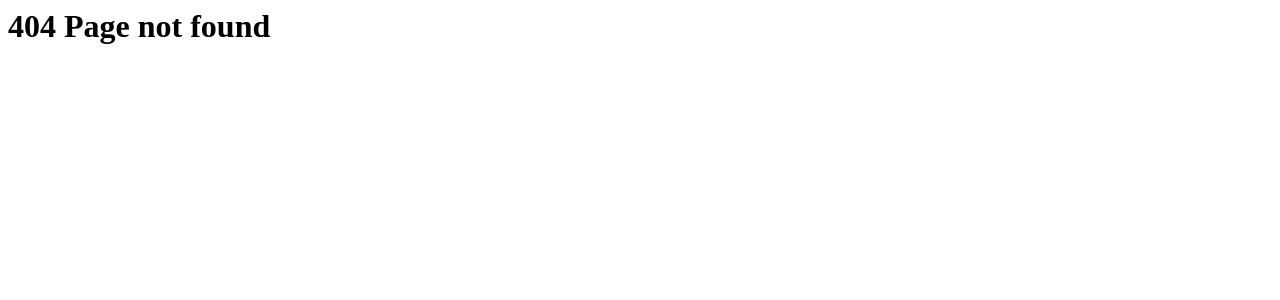
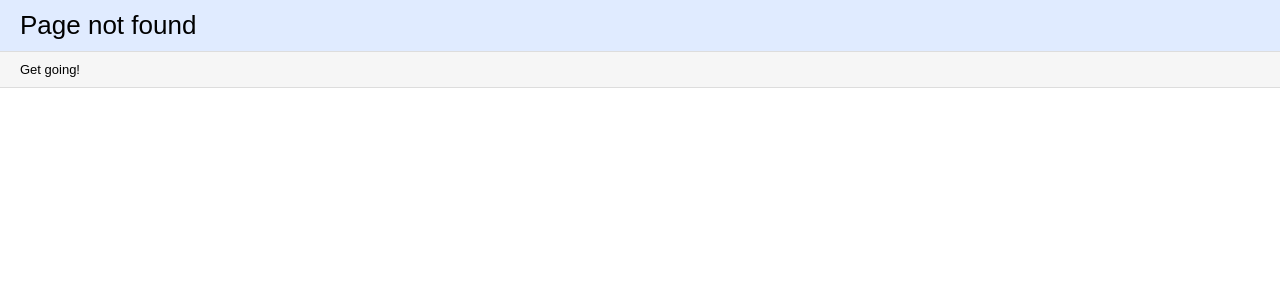
Before and after one commit to marchibbins/teela, a Python web app: template teela/templates/errors/404.html in a window 1280 px wide. Shown: the top 300 px of the page. Run offline with Jinja, Linux system fonts and the light colour scheme; the template is opened without the code that fills it, so the values that code supplies are empty.

Commit message:
Add static folder and base template structure

```diff
--- /dev/null
+++ b/teela/static/styles.css
@@ -0,0 +1,11 @@
+html * { padding:0; margin:0; }
+body * { padding:10px 20px; }
+body * * { padding:0; }
+body { font:small sans-serif; }
+body>div { border-bottom:1px solid #ddd; }
+h1 { font-weight:normal; }
+h2 { margin-bottom:.8em; }
+h2 span { font-size:80%; color:#666; font-weight:normal; }
+#summary { background: #e0ebff; }
+#summary h2 { font-weight: normal; color: #666; }
+#instructions { background:#f6f6f6; }
--- /dev/null
+++ b/teela/templates/base.html
@@ -0,0 +1,19 @@
+<!DOCTYPE html>
+<html lang="en">
+<head>
+    <meta http-equiv="content-type" content="text/html; charset=utf-8">
+    <title>Welcome to Teela</title>
+    <link rel="stylesheet" href="{{ url_for('static', filename='styles.css') }}">
+</head>
+<body>
+    <div id="summary">
+        {% block summary %}
+            <h1>It worked!</h1>
+            <h2>Congratulations on your first Teela-powered page.</h2>
+        {% endblock %}
+    </div>
+    <div id="instructions">
+        <p>Get going!</p>
+    </div>
+</body>
+</html>
--- a/teela/templates/errors/404.html
+++ b/teela/templates/errors/404.html
@@ -1 +1,5 @@
-<h1>404 Page not found</h1>
+{% extends 'base.html' %}
+
+{% block summary %}
+    <h1>Page not found</h1>
+{% endblock %}
--- a/teela/templates/errors/500.html
+++ b/teela/templates/errors/500.html
@@ -1 +1,5 @@
-<h1>500 Server error</h1>
+{% extends 'base.html' %}
+
+{% block summary %}
+    <h1>Server error</h1>
+{% endblock %}
--- a/teela/templates/index.html
+++ b/teela/templates/index.html
@@ -1 +1 @@
-<h1>Hello world</h1>
+{% extends 'base.html' %}
```
